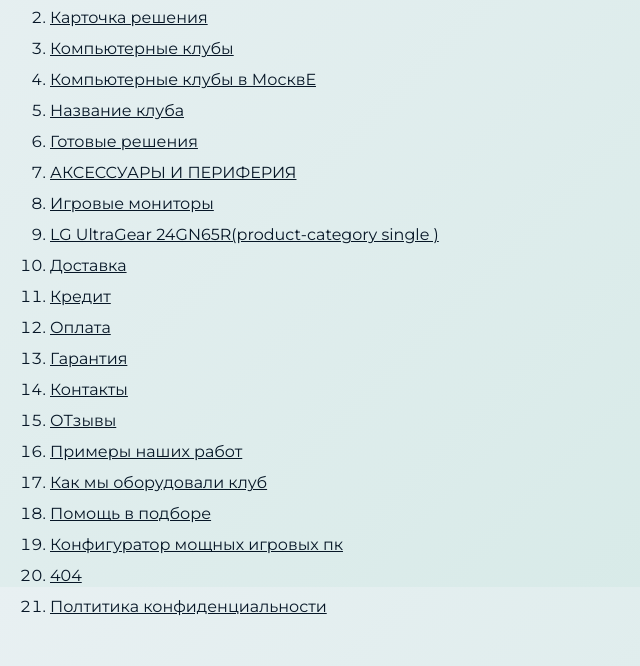
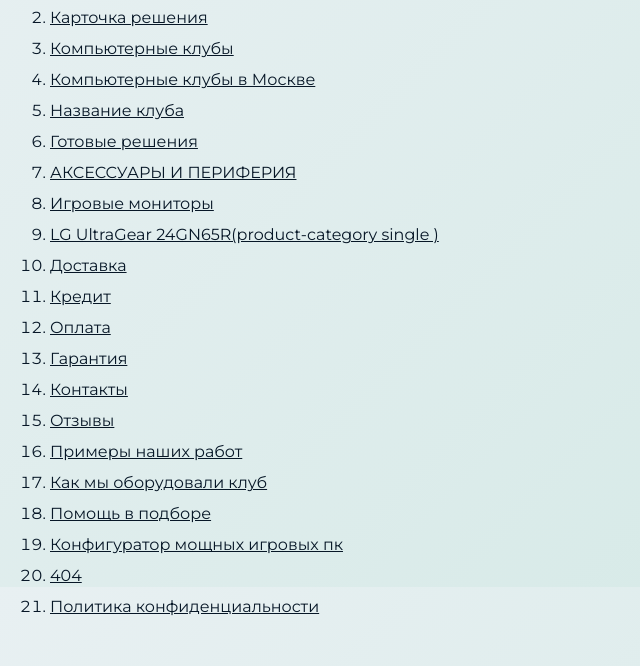
Before and after one commit to azraelgf/saga-new, a plain HTML site: page index.html in a window 1280 px wide. Shown: the part 213-879 px from the top of the page, 0-640 px from the left. Drawn offline with Linux system fonts and the light colour scheme.

```diff
--- a/index.html
+++ b/index.html
@@ -20,7 +20,7 @@
 				<li><a target="_blank" href="home.html">Главная</a></li>
 				<li><a target="_blank" href="product-single.html">Карточка решения</a></li>
 				<li><a target="_blank" href="maps-clubs.html">Компьютерные клубы</a></li>
-				<li><a target="_blank" href="club-single-city.html">Компьютерные клубы в МосквЕ</a></li>
+				<li><a target="_blank" href="club-single-city.html">Компьютерные клубы в Москве</a></li>
 				<li><a target="_blank" href="club-single.html">Название клуба</a></li>
 				<li><a target="_blank" href="ready-solution.html">Готовые решения</a></li>
 				<li><a target="_blank" href="accessories.html">АКСЕССУАРЫ И ПЕРИФЕРИЯ</a></li>
@@ -31,13 +31,13 @@
 				<li><a target="_blank" href="pay.html">Оплата</a></li>
 				<li><a target="_blank" href="guarantee.html">Гарантия</a></li>
 				<li><a target="_blank" href="contacts.html">Контакты</a></li>
-				<li><a target="_blank" href="reviews.html">ОТзывы</a></li>
+				<li><a target="_blank" href="reviews.html">Отзывы</a></li>
 				<li><a target="_blank" href="cases.html">Примеры наших работ</a></li>
 				<li><a target="_blank" href="cases-single.html">Как мы оборудовали клуб</a></li>
 				<li><a target="_blank" href="help.html">Помощь в подборе</a></li>
 				<li><a target="_blank" href="configurator.html">Конфигуратор мощных игровых пк</a></li>
 				<li><a target="_blank" href="not-found.html">404</a></li>
-				<li><a target="_blank" href="privacy.html">Полтитика конфиденциальности</a></li>
+				<li><a target="_blank" href="privacy.html">Политика конфиденциальности</a></li>
 			</ol>
 			<h2 hidden="hidden">Popups:</h2>
 			<ol hidden="hidden" class="rootpage__list">
```
